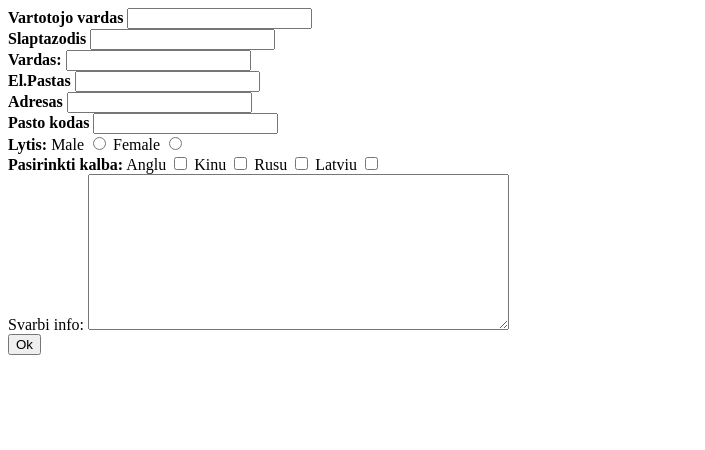
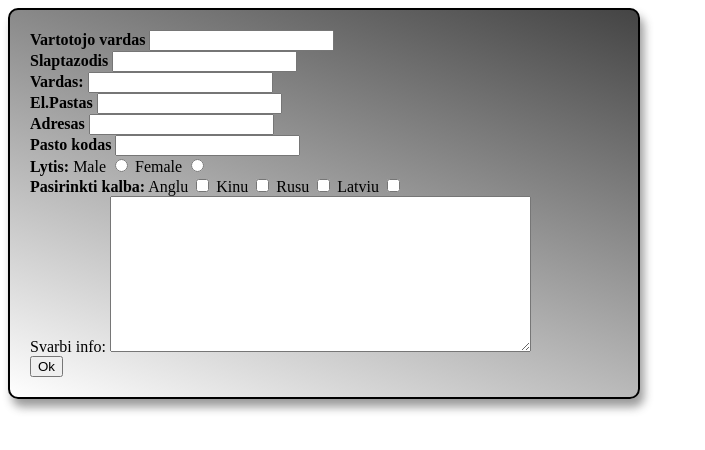
Before and after one commit to ugniusu/Formos, a plain HTML site: page index1.html in a window 1280 px wide. Shown: the whole page, without its empty margins (0-705 px from the left). Drawn offline with Linux system fonts and the light colour scheme.

Commit message:
nmauja forma

```diff
--- a/index1.html
+++ b/index1.html
@@ -3,10 +3,11 @@
   <head>
     <meta charset="UTF-8" />
     <meta name="viewport" content="width=device-width, initial-scale=1.0" />
+    <link rel="stylesheet" href="style1.css" />
     <title>Document</title>
   </head>
   <body>
-    <form>
+    <form class="table">
         <div>
           <label for="nick-name"><strong>Vartotojo vardas</strong></label>
           <input name="nick-name" id="nick-name" required />
--- a/style.css
+++ b/style.css
@@ -3,6 +3,9 @@
   padding: 20px 20px;
   border-radius: 10px;
   box-shadow: 4px 8px 10px rgba(53, 53, 53, 0.493);
+  background: linear-gradient(200deg, #444, #fff);
+  margin-right: 50%;
+
 }
 
 .login-table {
@@ -12,9 +15,6 @@
 .delivery-table {
     padding-bottom: 20px;
 }
-.choose-city {
-    padding-bottom: 20px;
-}
 
 .payment-table {
     padding-bottom: 20px;
--- /dev/null
+++ b/style1.css
@@ -0,0 +1,9 @@
+.table {
+    border: 2px solid black;
+    padding: 20px 20px;
+    border-radius: 10px;
+    box-shadow: 4px 8px 10px rgba(53, 53, 53, 0.493);
+    background: linear-gradient(200deg, #444, #fff);
+    margin-right: 50%;
+
+  }
```
Also changed, not shown: index.html (+1 -2 lines). Lines whose indentation alone changed are shown as unchanged.
